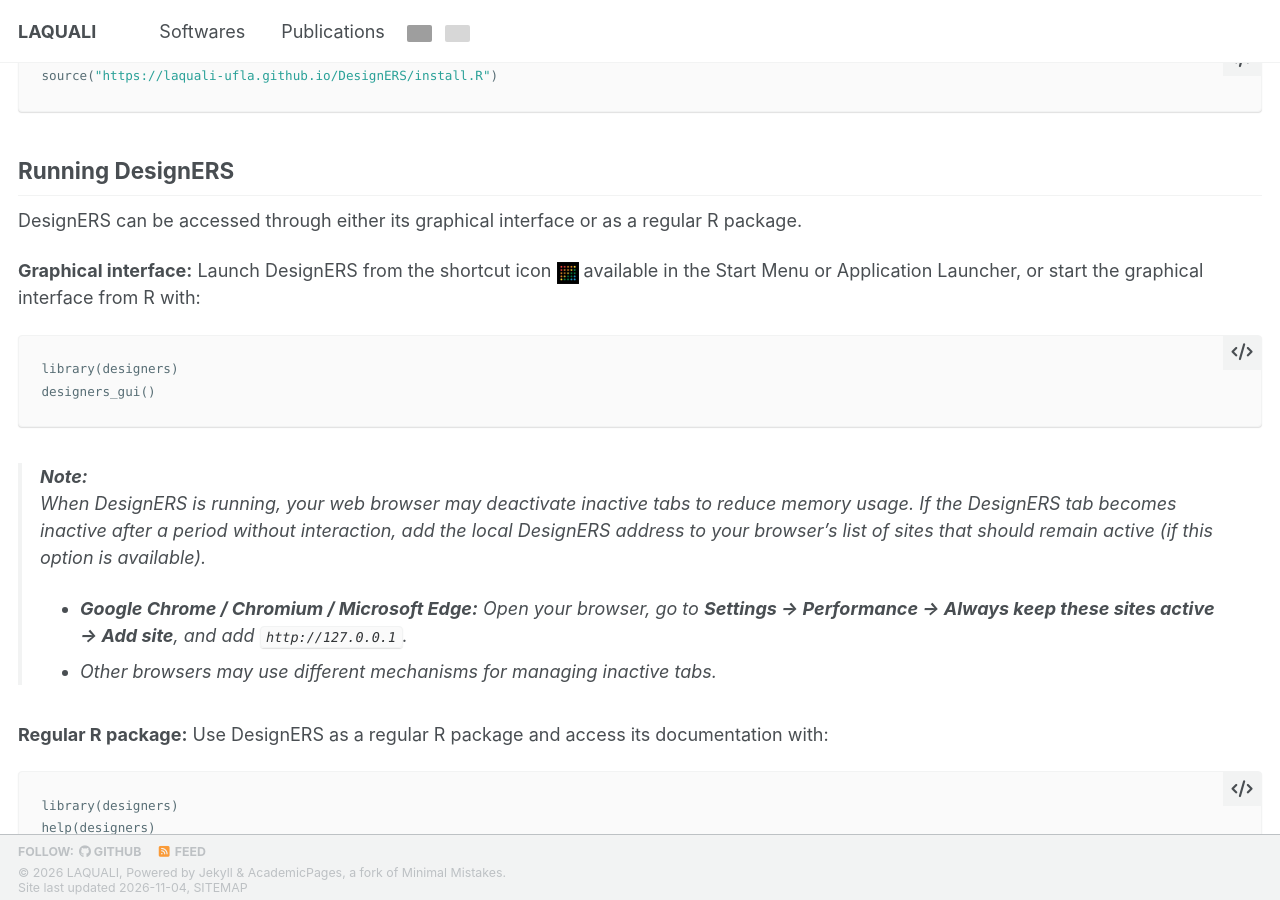
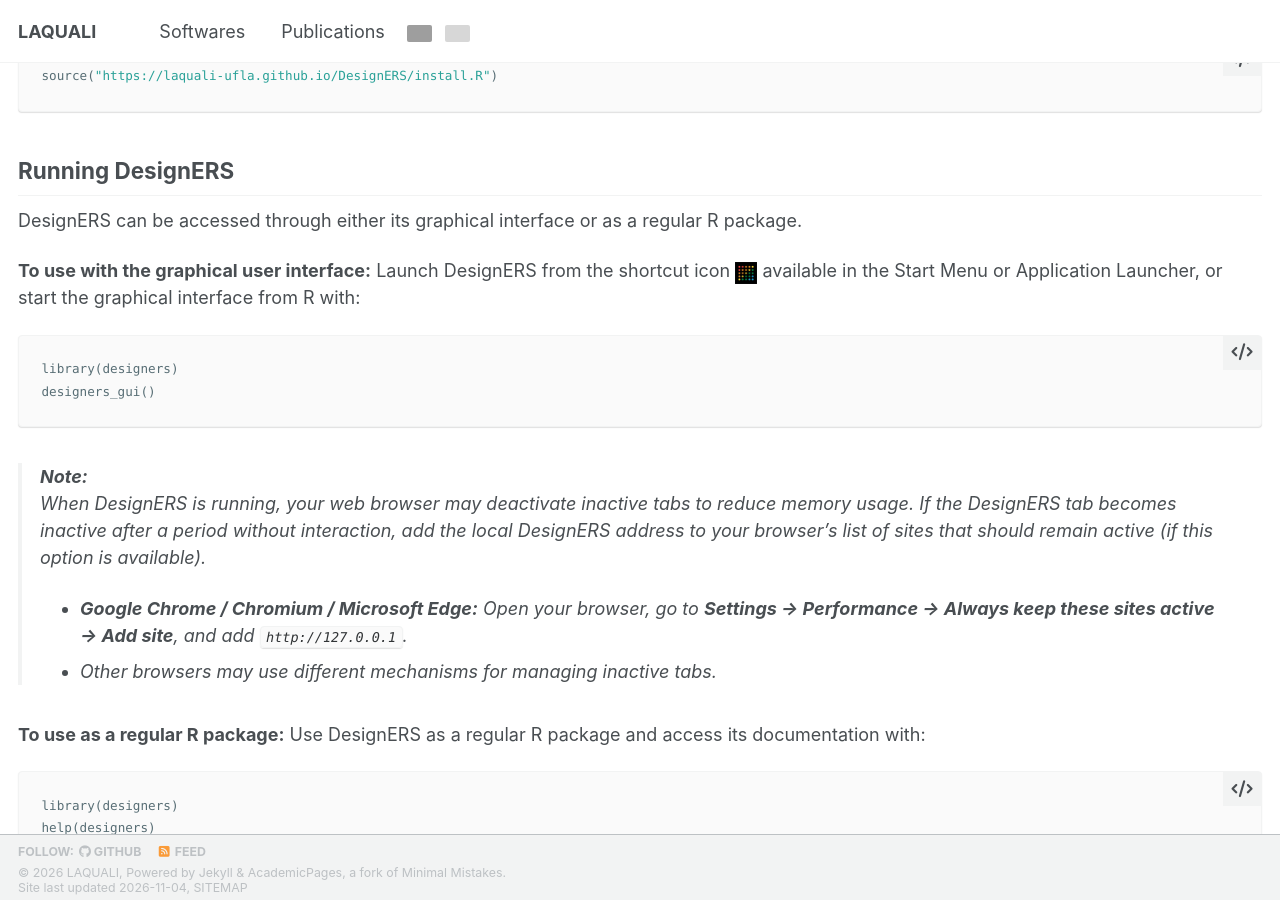
Before and after one commit to LAQUALI-UFLA/laquali-ufla.github.io, a Jekyll site: the page built from _pages/softwares/designers_temporary.md, in a window 1280 px wide and 900 px high, scrolled down 1029 px. Built offline with Jekyll 4.4.1, drawn with Linux system fonts in a browser that asks for light colours; a style sheet for code colours, icons or effects is not loaded; grey boxes are pictures that could not be loaded.

Commit message:
Clarify instructions for using DesignERS

````diff
--- a/_pages/softwares/designers_temporary.md
+++ b/_pages/softwares/designers_temporary.md
@@ -36,7 +36,7 @@ source("https://laquali-ufla.github.io/DesignERS/install.R")
 ## Running DesignERS
 DesignERS can be accessed through either its graphical interface or as a regular R package.
 
-**Graphical interface:** Launch DesignERS from the shortcut icon <img src="/images/logo_DesignERS.png" style="height: 22px; width: auto; vertical-align: middle;"> available in the Start Menu or Application Launcher, or start the graphical interface from R with:
+**To use with the graphical user interface:** Launch DesignERS from the shortcut icon <img src="/images/logo_DesignERS.png" style="height: 22px; width: auto; vertical-align: middle;"> available in the Start Menu or Application Launcher, or start the graphical interface from R with:
 
 ```r
 library(designers)
@@ -48,7 +48,7 @@ designers_gui()
 > - **Google Chrome / Chromium / Microsoft Edge:** Open your browser, go to **Settings → Performance → Always keep these sites active → Add site**, and add `http://127.0.0.1`.
 > - Other browsers may use different mechanisms for managing inactive tabs.
 
-**Regular R package:** Use DesignERS as a regular R package and access its documentation with:
+**To use as a regular R package:** Use DesignERS as a regular R package and access its documentation with:
 
 ```r
 library(designers)
````
